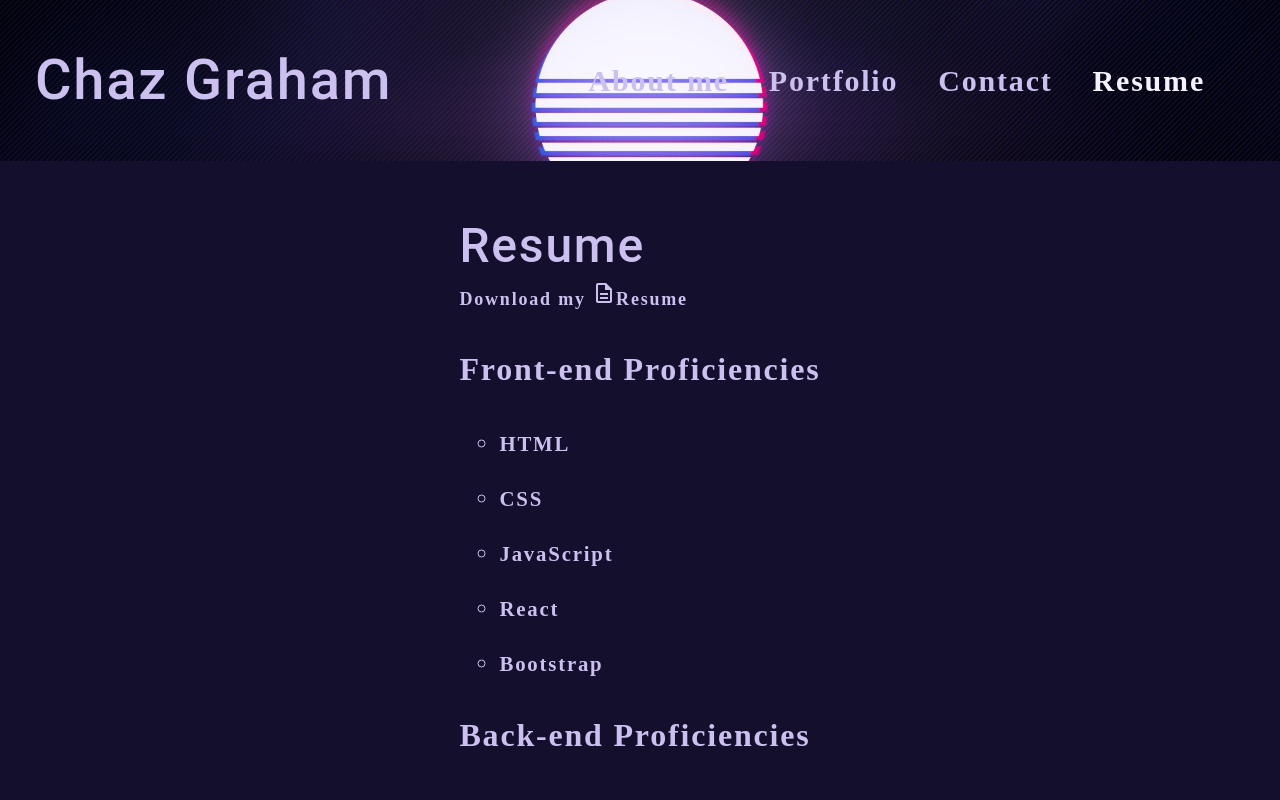
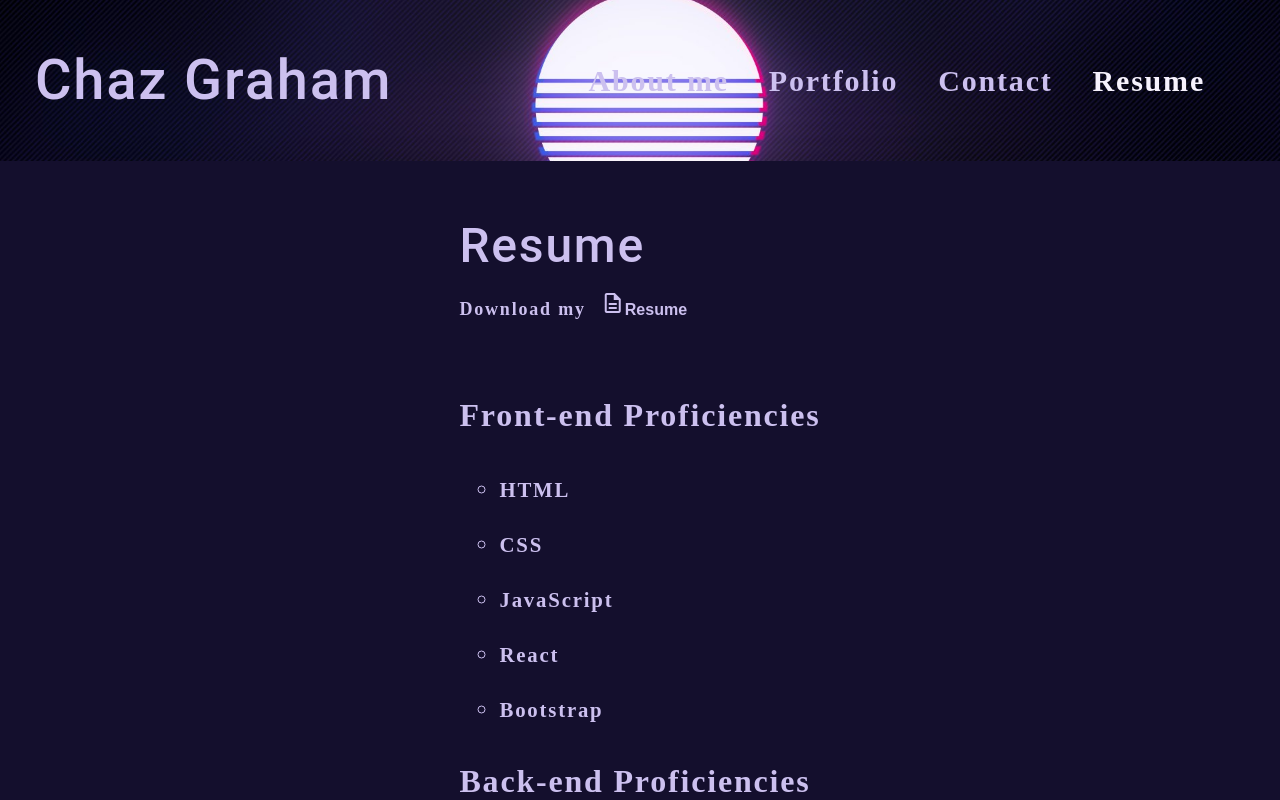
Before and after one commit to chazgraham/Chazs-React-Portfolio, a React (Create React App) app: page /resume in a window 1280 px wide. Both pictures are taken after a click on the element "Resume". Shown: the top 800 px of the page. Built offline with nearby package versions, Linux system fonts and the light colour scheme.

Commit message:
added resume pdf

```diff
--- a/package.json
+++ b/package.json
@@ -6,6 +6,7 @@
     "@testing-library/jest-dom": "^5.16.4",
     "@testing-library/react": "^11.1.0",
     "@testing-library/user-event": "^13.5.0",
+    "file-saver": "^2.0.5",
     "react": "17.0.2",
     "react-dom": "17.0.2",
     "react-scripts": "5.0.1",
--- a/src/components/Resume/index.js
+++ b/src/components/Resume/index.js
@@ -7,7 +7,9 @@ function Resume() {
       <link rel="stylesheet" href="https://fonts.googleapis.com/css2?family=Material+Symbols+Outlined:opsz,wght,FILL,GRAD@48,400,0,0" />
       <div>
       <h2>Resume</h2>
-      Download my <a href='/'><span class="material-symbols-outlined">description</span>Resume</a>
+      Download my<a href='resume.pdf' download="resume.pdf">
+        <button className='resume-btn'><span class="material-symbols-outlined">description</span>Resume</button>
+        </a>
       </div>
       <div>
         <h3>Front-end Proficiencies</h3>
--- a/src/index.css
+++ b/src/index.css
@@ -230,6 +230,15 @@ button {
   list-style: circle;
 }
 
+.resume-btn {
+  background: none;
+  color: var(--lavender-blue);
+}
+
+.resume-btn:hover {
+  color: var(--midnight);
+}
+
 footer {
   display: flex;
   align-items: center;
```
Also changed, not shown: 2 other files (tests, documents, lock files or other folders).
